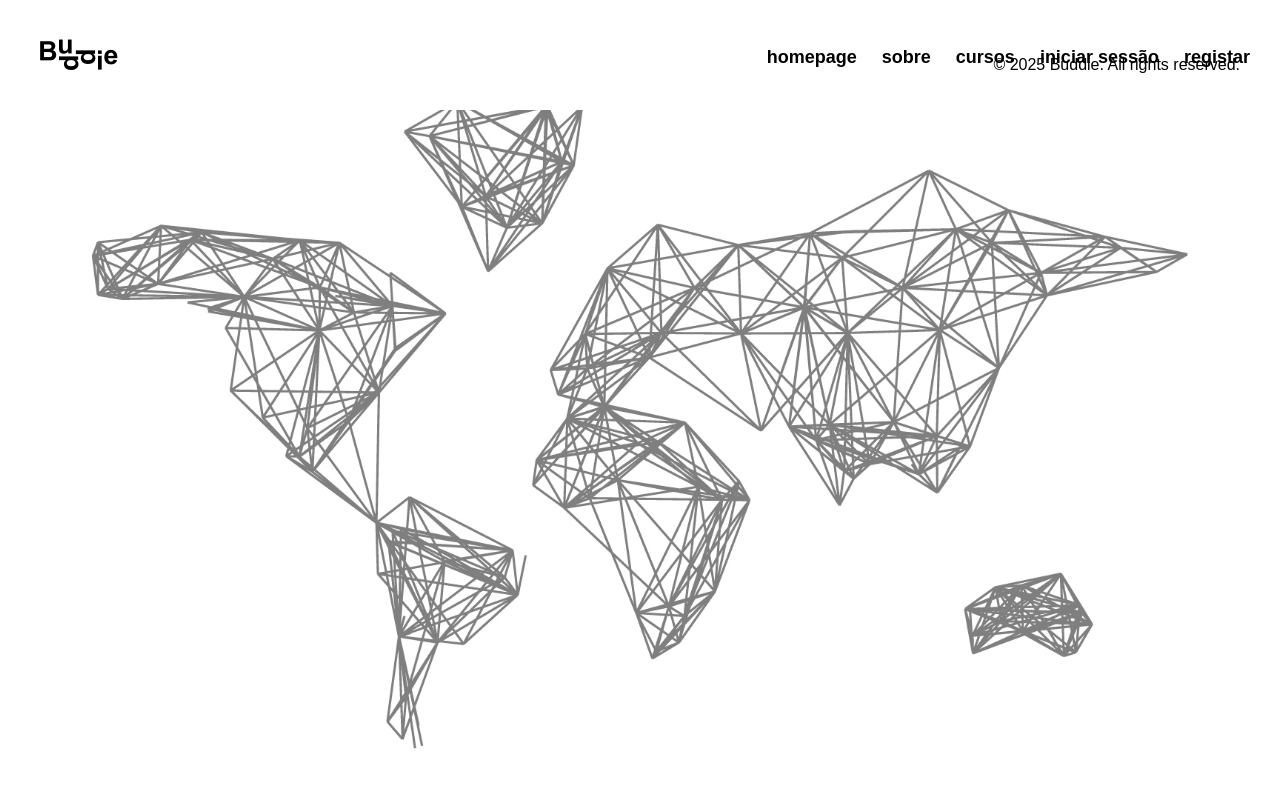
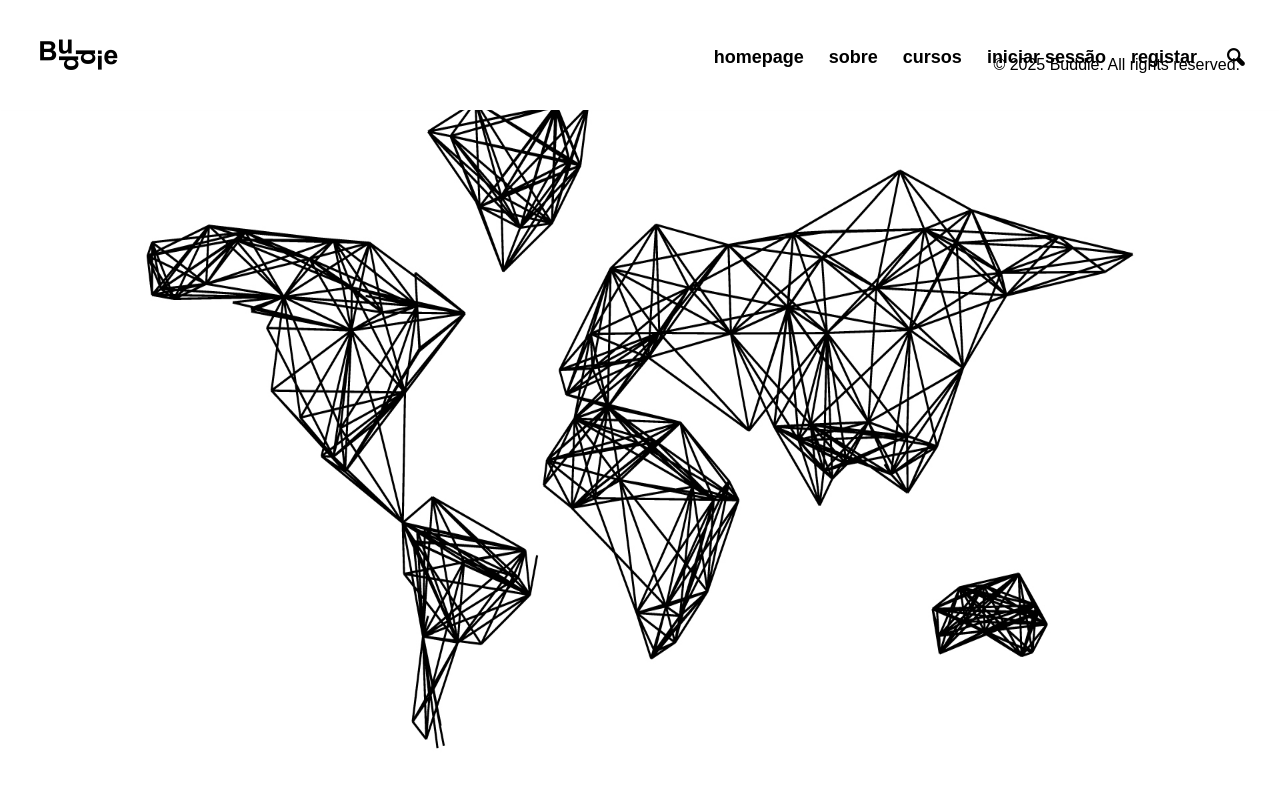
Before and after one commit to buddie-project/buddie-frontend, a React (Vite) app: page / in a window 1280 px wide. Shown: the top 788 px of the page. Built offline with nearby package versions, Linux system fonts and the light colour scheme; no server answers.

Commit message:
Remove background image styles from login and update menu button text, add search icon to navbar

```diff
--- a/src/components/generalComponents/Navbar.jsx
+++ b/src/components/generalComponents/Navbar.jsx
@@ -17,7 +17,7 @@ function Navbar() {
                 onClick={() => setMenuOpen(!menuOpen)}
                 aria-label="Abrir menu"
             >
-                ...
+                menu
             </button>
 
             <div className={`nav-links ${menuOpen ? "open" : ""}`}>
@@ -26,6 +26,7 @@ function Navbar() {
                 <Link to="/cursos" className="nav-link" onClick={() => setMenuOpen(false)}>cursos</Link>
                 <Link to="/entrar" className="nav-link" onClick={() => setMenuOpen(false)}>iniciar sessão</Link>
                 <Link to="/registar" className="nav-link" onClick={() => setMenuOpen(false)}>registar</Link>
+                <i className="icon-search" aria-hidden="true"></i>
             </div>
         </nav>
     )
--- a/src/style/Login.css
+++ b/src/style/Login.css
@@ -74,12 +74,3 @@ input#submit {
 #submit:hover {
     color: darkgrey;
 }
-
-.background-image img {
-    width: 100%;
-    height: 100%;
-    object-fit: cover;
-    opacity: 0.5;
-    overflow: hidden;
-    z-index: -1;
-}
```
